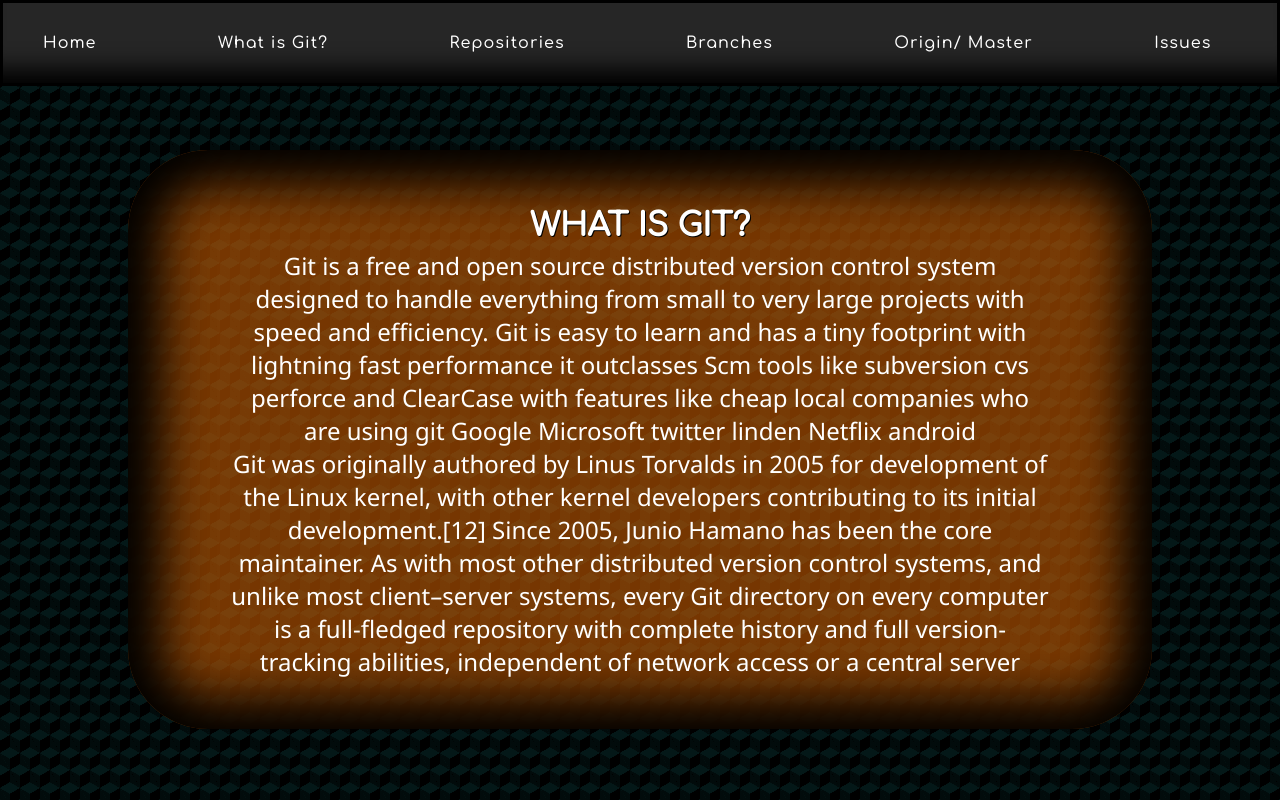
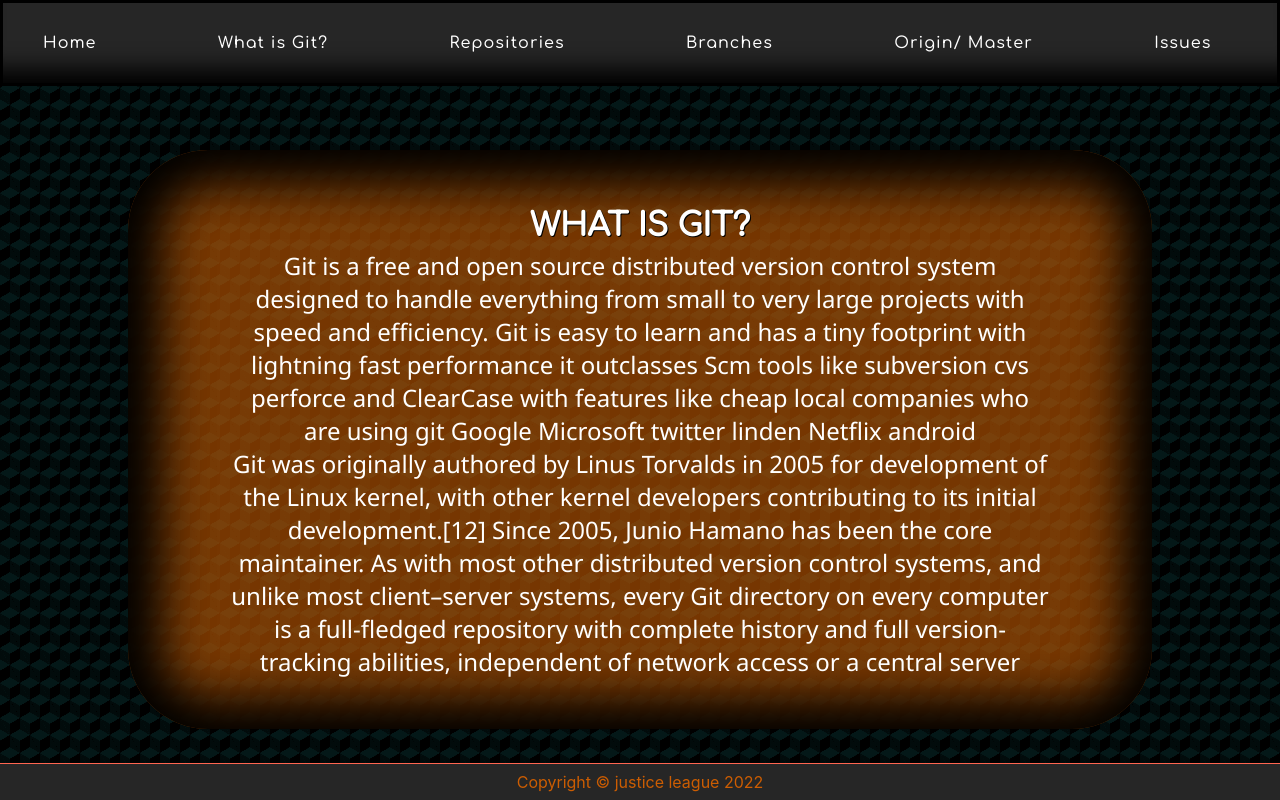
Before and after one commit to kiskaszap/justicelegue, a React (Create React App) app in the folder my-app/: page /whatisgit in a window 1280 px wide. Built offline with nearby package versions, Linux system fonts and the light colour scheme.

Commit message:
added Footer

```diff
--- a/my-app/src/App.css
+++ b/my-app/src/App.css
@@ -71,3 +71,16 @@
 .point{
 	text-align: left;
 }
+
+
+footer {
+	position: fixed;
+	background-color: #262626;
+	bottom: 0;
+	left: 0;
+	right: 0;
+	padding: 8px;
+	text-align: center;
+	color:rgb(204, 93, 2);
+	border-top: 1px solid #ff6550;
+  }
--- a/my-app/src/App.js
+++ b/my-app/src/App.js
@@ -9,9 +9,11 @@
 import Whatisgit from './pages/Whatisgit';
 import React from 'react';
 import Navbar from './components/Navbar';
+import Footer from './components/Footer';
 
 function App() {
 	return (
+		 <div className='app'>
 		<BrowserRouter>
 			<Routes>
 				<Route path="/" element={<Navbar />}>
@@ -54,7 +56,9 @@
 				</Route>
 			</Routes>
 		</BrowserRouter>
+            <Footer />
 
+		</div>
 	);
 
 
--- /dev/null
+++ b/my-app/src/components/Footer.jsx
@@ -0,0 +1,9 @@
+import React from 'react';
+
+const Footer = () => {
+    const year = new Date().getFullYear();
+
+    return <footer>{`Copyright © justice league ${year}`}</footer>;
+  };
+
+  export default Footer;
```
